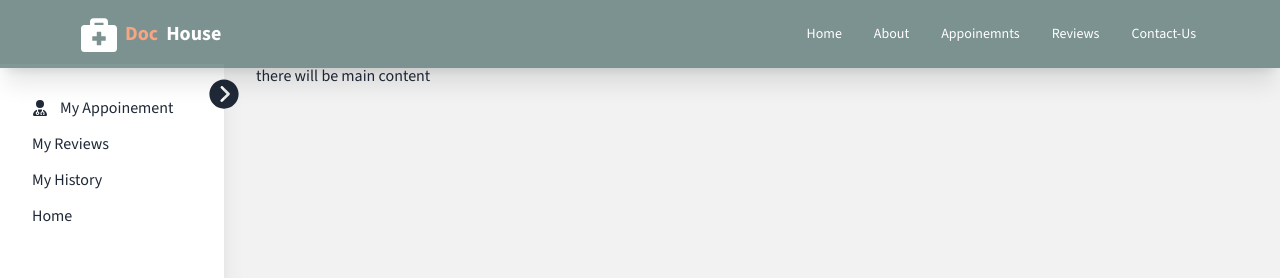
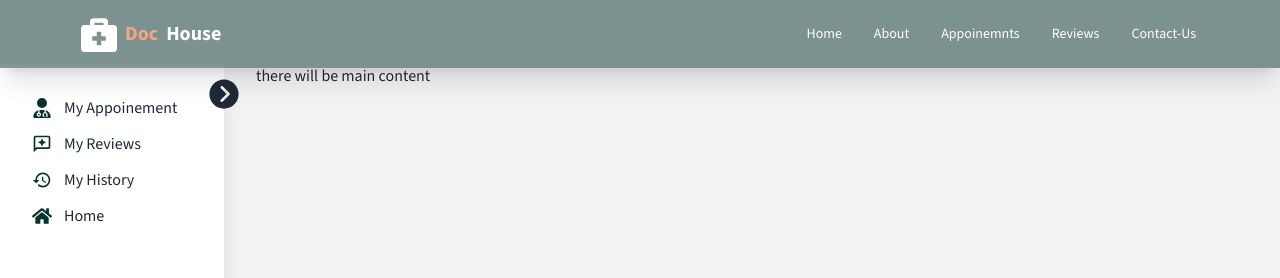
Before and after one commit to Arif-Islam21/doc-houce-practise, a React (Vite) app in the folder client/: page /DashBoard in a window 1280 px wide. Shown: the top 278 px of the page. Built offline with nearby package versions, Linux system fonts and the light colour scheme; no server answers.

Commit message:
icons added

```diff
--- a/client/src/Layouts/Dashboard.jsx
+++ b/client/src/Layouts/Dashboard.jsx
@@ -2,7 +2,9 @@ import { NavLink, Outlet } from "react-router-dom";
 import Navbar from "../Components/Navbar/Navbar";
 import { useState } from "react";
 import { IoIosArrowDropleftCircle } from "react-icons/io";
+import { MdHistory, MdOutlineReviews } from "react-icons/md";
 import { FaUserDoctor } from "react-icons/fa6";
+import { FaHome } from "react-icons/fa";
 
 const Dashboard = () => {
   const [isOpen, setIsopen] = useState(true);
@@ -17,11 +19,21 @@ const Dashboard = () => {
           } mt-16 flex relative duration-700 flex-col gap-y-3 pl-8 pt-8 min-h-screen bg-white shadow-xl`}
         >
           <NavLink className={`flex gap-3 items-center`} to="Appoinemnts">
-            <FaUserDoctor /> My Appoinement
+            <FaUserDoctor className="text-xl text-primary" />{" "}
+            {isOpen && <span>My Appoinement</span>}
           </NavLink>
-          <NavLink to="Appoinemnts">My Reviews</NavLink>
-          <NavLink to="Appoinemnts">My History</NavLink>
-          <NavLink to="/">Home</NavLink>
+          <NavLink className={`flex gap-3 items-center`} to="Appoinemnts">
+            <MdOutlineReviews className="text-xl text-primary" />{" "}
+            {isOpen && <span>My Reviews</span>}
+          </NavLink>
+          <NavLink className={`flex gap-3 items-center`} to="Appoinemnts">
+            <MdHistory className="text-xl text-primary" />{" "}
+            {isOpen && <span>My History</span>}
+          </NavLink>
+          <NavLink className={`flex gap-3 items-center`} to="Appoinemnts">
+            <FaHome className="text-xl text-primary" />{" "}
+            {isOpen && <span>Home</span>}
+          </NavLink>
           <button
             onClick={() => setIsopen(!isOpen)}
             className="absolute top-3 right-0 duration-700 translate-x-1/2"
```
